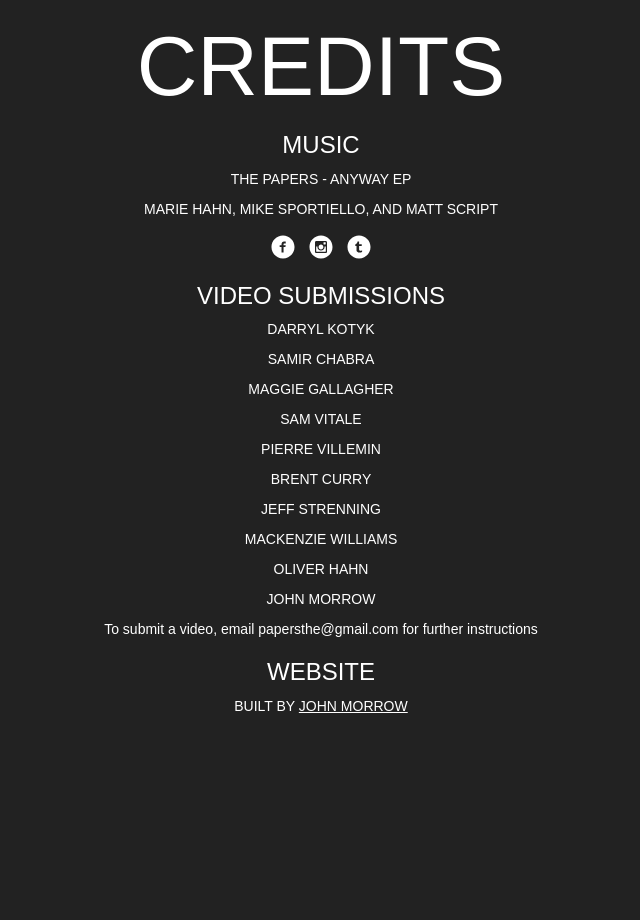
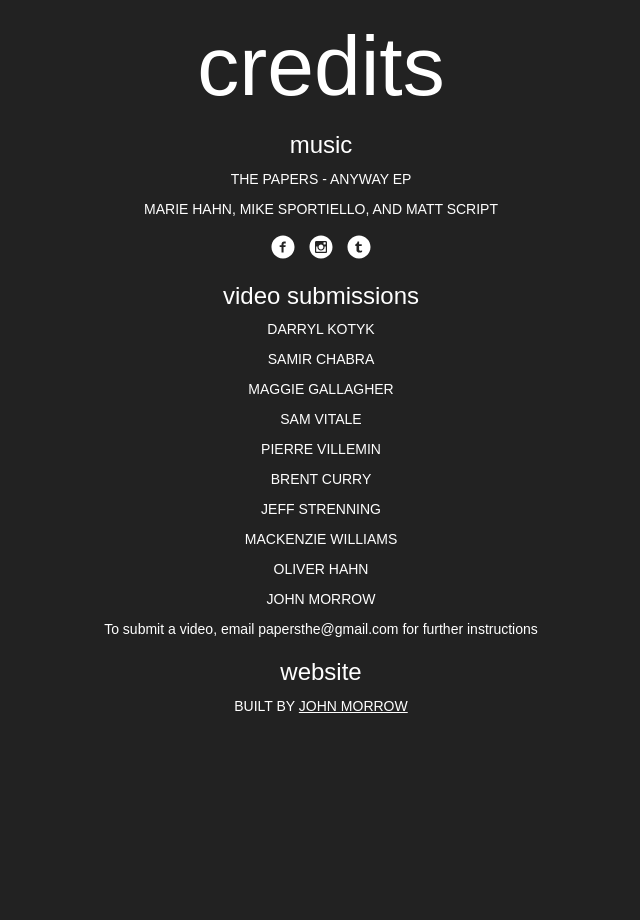
Before and after one commit to jmomx/thepapertrail, a Jekyll site: the page production/credits/index.html, which Jekyll copies as it is, in a window 1280 px wide. Shown: the whole page, without its empty margins (319-959 px from the left). Built offline with Jekyll 4.4.1, drawn with Linux system fonts in a browser that asks for light colours; nearby versions of some CDN libraries.

Commit message:
checking in -webkit css

```diff
--- a/production/credits/index.html
+++ b/production/credits/index.html
@@ -29,8 +29,8 @@
 </head>
 
   <body>
-    <h1 class="credits-title">CREDITS</h1>
-    <h3> MUSIC </h3>
+    <h1 class="credits-title">credits</h1>
+    <h3 class="credits-subtitle"> music </h3>
     <p class="credit-list-item">The Papers - ANYWAY EP </p>
     <p class="credit-list-item">Marie Hahn, Mike Sportiello, and Matt Script</p>
     <p>
@@ -45,7 +45,7 @@
     <a href="http://thepapersmusic.com/" target="_blank">
       <img id="tumblrlink" class="glyphicon social-link" src="../images/tumblr-with-circle.svg"></img>
     </a> </p>
-    <h3> VIDEO SUBMISSIONS </h3>
+    <h3 class="credits-subtitle">video submissions</h3>
     <p class="credit-list-item">Darryl Kotyk</p>
     <p class="credit-list-item">Samir Chabra</p>
     <p class="credit-list-item">Maggie Gallagher</p>
@@ -59,7 +59,7 @@
     <p>
       To submit a video, email papersthe@gmail.com for further instructions
     </p>
-    <h3> WEBSITE </h3>
+    <h3 class="credits-subtitle"> website </h3>
     <p class="credit-list-item">built by <a class="loud-link" href="http://mrjohnmorrow.com">John Morrow</a> </p>
 
   </body>
--- a/production/index.html
+++ b/production/index.html
@@ -65,7 +65,7 @@
   Seattle
 </div>
 
-<div id="clicktargetcontainer">
+<div id="clicktargetcontainer vertical-center-container">
 	<video loop muted id="mainvideo" src="http://player.vimeo.com/external/123836285.hd.mp4?s=6ddd98cc75f1bb6fb776369a8fa372bf&profile_id=113" type="video/mp4">
 	    Your browser does not support HTML5 video.
 	</video>
@@ -81,7 +81,7 @@
 </div>
 
 <div class="overlay" id="welcome-overlay">
-  <div class="container above-overlay">
+  <div class="container above-overlay vertical-center-container">
     <div class="row vertical-center">
       <div class="col-lg-6 col-lg-offset-3 col-md-6 col-md-offset-3 col-sm-8 col-sm-offset-2 col-xs-10 col-xs-offset-1">
         <p> welcome to </p>
@@ -127,7 +127,7 @@
      </div>
      <div class="row">
        {% for city in site.cities %}
-       <div class="col-md-3 col-lg-2 col-sm-4 col-xs-6">
+       <div class="col-md-3 col-lg-2 col-sm-4 col-xs-5">
           <a class="location-link" href="#" onclick="switchto('{{ city.name }}')">  {{ city.prettyname }} </a>
        </div>
        {% endfor %}
```
Also changed, not shown: production/scripts/bootstrap-simple.js (+14 -10 lines), production/css/bootstrap-simple.css, 2 other files.
